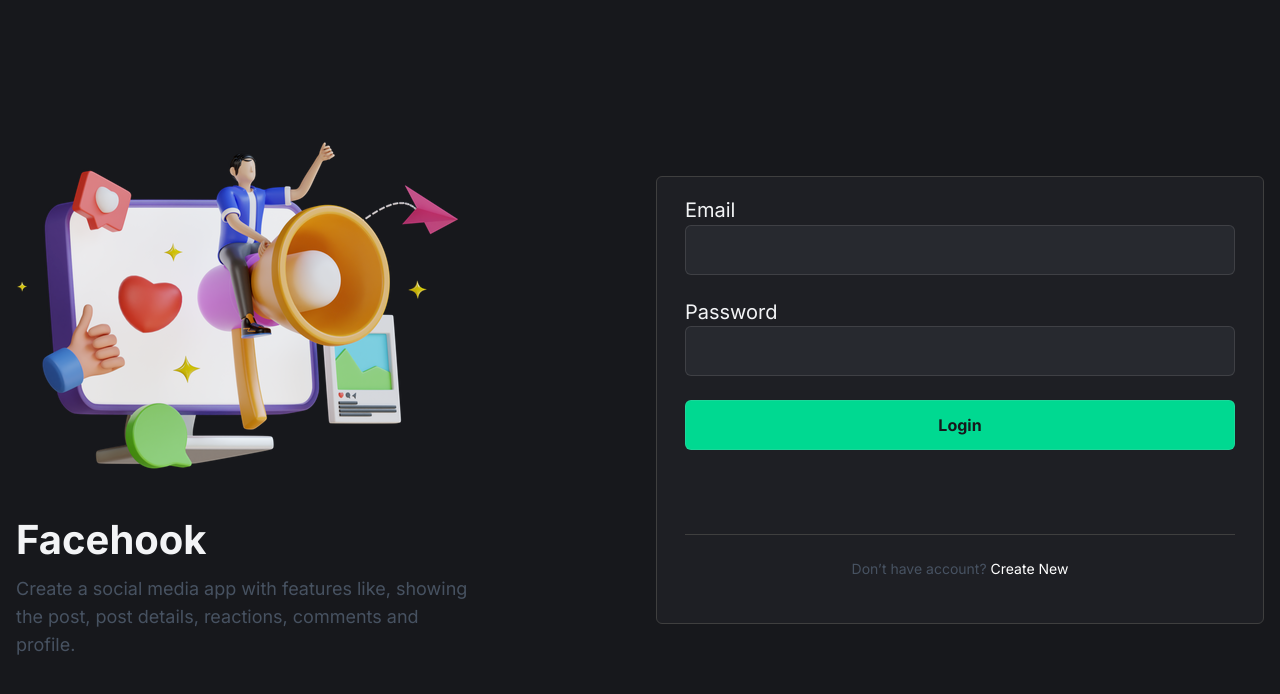
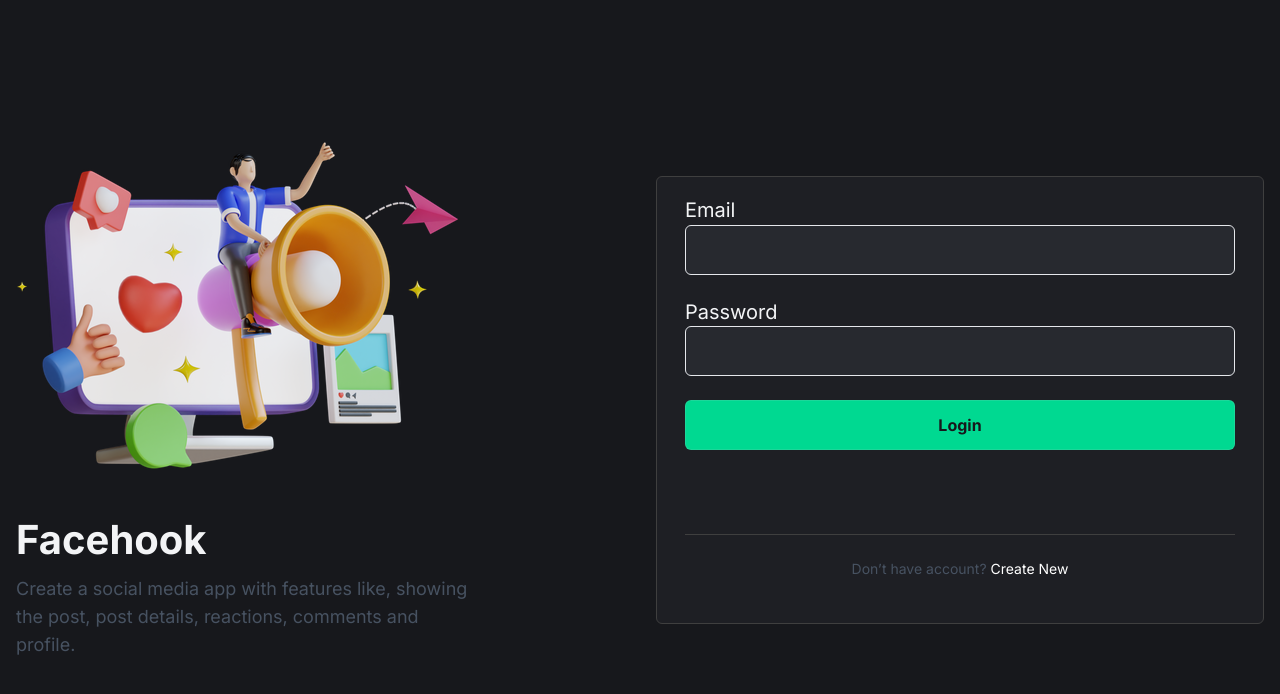
Before and after one commit to Mr-Rafiqul-Islam/facehook-mr.rafiqulthedev, a React (Vite) app: page /login in a window 1280 px wide. Shown: the top 694 px of the page. Built offline with nearby package versions, Linux system fonts and the light colour scheme.

Commit message:
react hook form setup in LoginForm

```diff
--- a/package.json
+++ b/package.json
@@ -14,6 +14,7 @@
     "@tailwindcss/vite": "^4.1.10",
     "react": "^19.1.0",
     "react-dom": "^19.1.0",
+    "react-hook-form": "^7.58.1",
     "react-router-dom": "^7.6.2",
     "tailwindcss": "^4.1.10"
   },
--- a/src/components/auth/LoginForm.jsx
+++ b/src/components/auth/LoginForm.jsx
@@ -1,20 +1,50 @@
 import React from "react";
 import Field from "../common/Field";
+import { useForm } from "react-hook-form";
 
 export default function LoginForm() {
+  const {
+    register,
+    handleSubmit,
+    formState: { errors },
+  } = useForm();
+
+  const SubmitForm = (formData) => {
+    console.log(formData);
+  };
   return (
-    <form className="border-b border-[#3F3F3F] pb-10 lg:pb-[60px]">
+    <form
+      className="border-b border-[#3F3F3F] pb-10 lg:pb-[60px]"
+      onSubmit={handleSubmit(SubmitForm)}
+    >
       {/* email */}
-      <Field label="Email">
-        <input className="auth-input" name="email" type="email" id="email" />
+      <Field label="Email" error={errors.email}>
+        <input
+          className={`auth-input  ${
+            errors.email ? "border-red-500" : "border-gray-200"
+          }`}
+          name="email"
+          type="email"
+          id="email"
+          {...register("email", { required: "Email is Required" })}
+        />
       </Field>
       {/* password */}
-      <Field label="Password">
+      <Field label="Password" error={errors.password}>
         <input
-          className="auth-input"
+          className={`auth-input  ${
+            errors.password ? "border-red-500" : "border-gray-200"
+          }`}
           name="password"
           type="password"
           id="password"
+          {...register("password", {
+            required: "Password is Required",
+            minLength: {
+              value: 8,
+              message: "Your password must be at least 8 characters",
+            },
+          })}
         />
       </Field>
 
```
Also changed, not shown: 1 other file (tests, documents, lock files or other folders).
